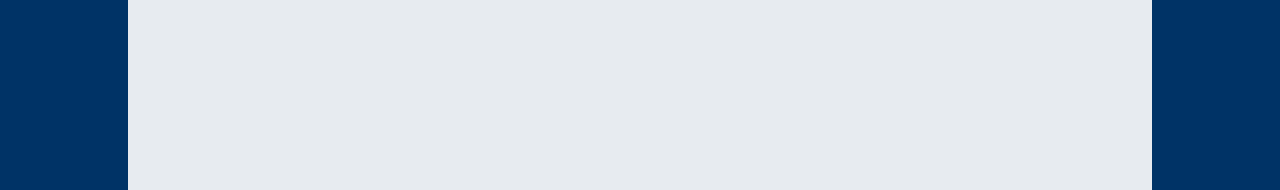
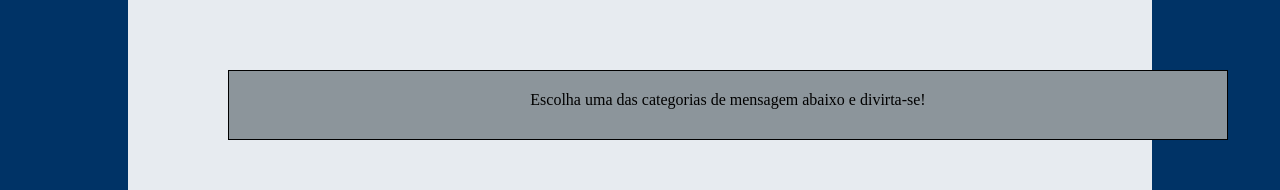
Before and after one commit to Pirraio/OracleIF, an Angular app: page / in a window 1280 px wide. Shown: the part 126-316 px from the top of the page. Built offline with nearby package versions, Linux system fonts and the light colour scheme; no server answers; a web font is replaced by a local one.

Commit message:
Adicionando mensagem fixa na página principal

```diff
--- a/angular.json
+++ b/angular.json
@@ -97,5 +97,8 @@
         }
       }
     }
+  },
+  "cli": {
+    "analytics": false
   }
 }
--- a/package.json
+++ b/package.json
@@ -13,7 +13,7 @@
     "@angular/animations": "^14.2.0",
     "@angular/common": "^14.2.0",
     "@angular/compiler": "^14.2.0",
-    "@angular/core": "^14.2.0",
+    "@angular/core": "^14.2.12",
     "@angular/forms": "^14.2.0",
     "@angular/platform-browser": "^14.2.0",
     "@angular/platform-browser-dynamic": "^14.2.0",
--- a/src/app/componentes/chatbox/chatbox.component.css
+++ b/src/app/componentes/chatbox/chatbox.component.css
@@ -2,8 +2,6 @@
     display: flex;
     flex-wrap: wrap;
     justify-content: center;
-
-
 }
 
 .btn {
@@ -51,6 +49,20 @@
     border-radius: 10px;
 }
 
+.mensagem-topo {
+    padding: 10px;
+    background-color: #8c959b;
+    width: 1000px;
+    height: 70px;
+    text-align: center;
+    margin: auto;
+    border: 1px solid black;
+}
+
+.mensagem-topo > p {
+    margin-top: 10px;
+}
+
 .message-blue:after {
     content: '';
     position: absolute;
--- a/src/app/componentes/chatbox/chatbox.component.html
+++ b/src/app/componentes/chatbox/chatbox.component.html
@@ -1,5 +1,10 @@
 <div class="contentbox">
     <div class="view-message">
+        <div class="mensagem-topo">
+            <p>
+                Escolha uma das categorias de mensagem abaixo e divirta-se!
+            </p>
+        </div>
         <div class="message-blue" *ngIf="texto != ''">
             <p class="message-content">{{ texto }}</p>
         </div>
```
Also changed, not shown: 1 other file (tests, documents, lock files or other folders).
